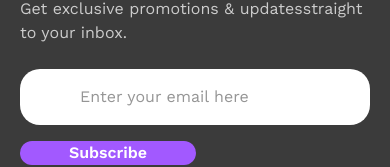
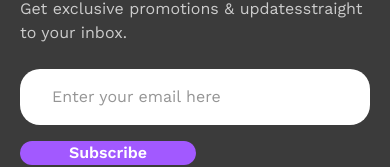
Before and after one commit to asztonski/nextjs-shop-demo, a Next.js app: page /sign-up in a window 390 px wide. Shown: the part 1632-1799 px from the top of the page. Built offline with nearby package versions, Linux system fonts and the light colour scheme.

Commit message:
Enhance TextField component layout for improved responsiveness

```diff
--- a/components/ui/input/TextField.tsx
+++ b/components/ui/input/TextField.tsx
@@ -39,13 +39,17 @@ export const TextField = ({
   }, [isInvalid]);
 
   return (
-    <div className="relative">
+    <div className="relative w-full">
       <div
         className={`rounded-full bg-foreground relative text-background w-full p-2 overflow-hidden border-3 ${
           isInvalid ? "border-red-500" : ""
         } ${className}`}
       >
-        <div className="lg:absolute bg-inherit left-0 top-0 h-full w-full flex items-center gap-3 pl-11">
+        <div
+          className={`lg:absolute bg-inherit left-0 top-0 h-full w-full flex items-center gap-3 ${
+            icon ? "pl-11" : "pl-4"
+          }`}
+        >
           {icon && (
             <Image
               src={icon}
```
